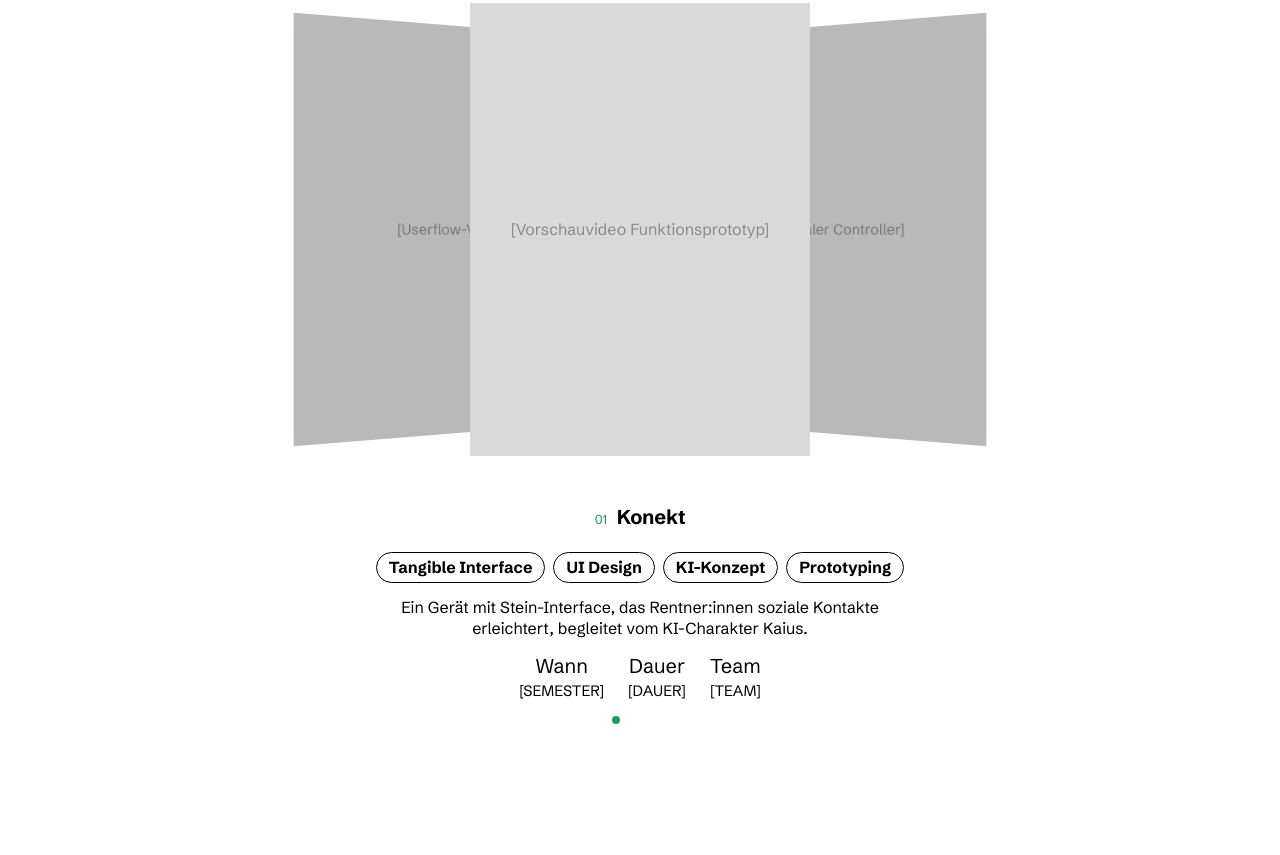
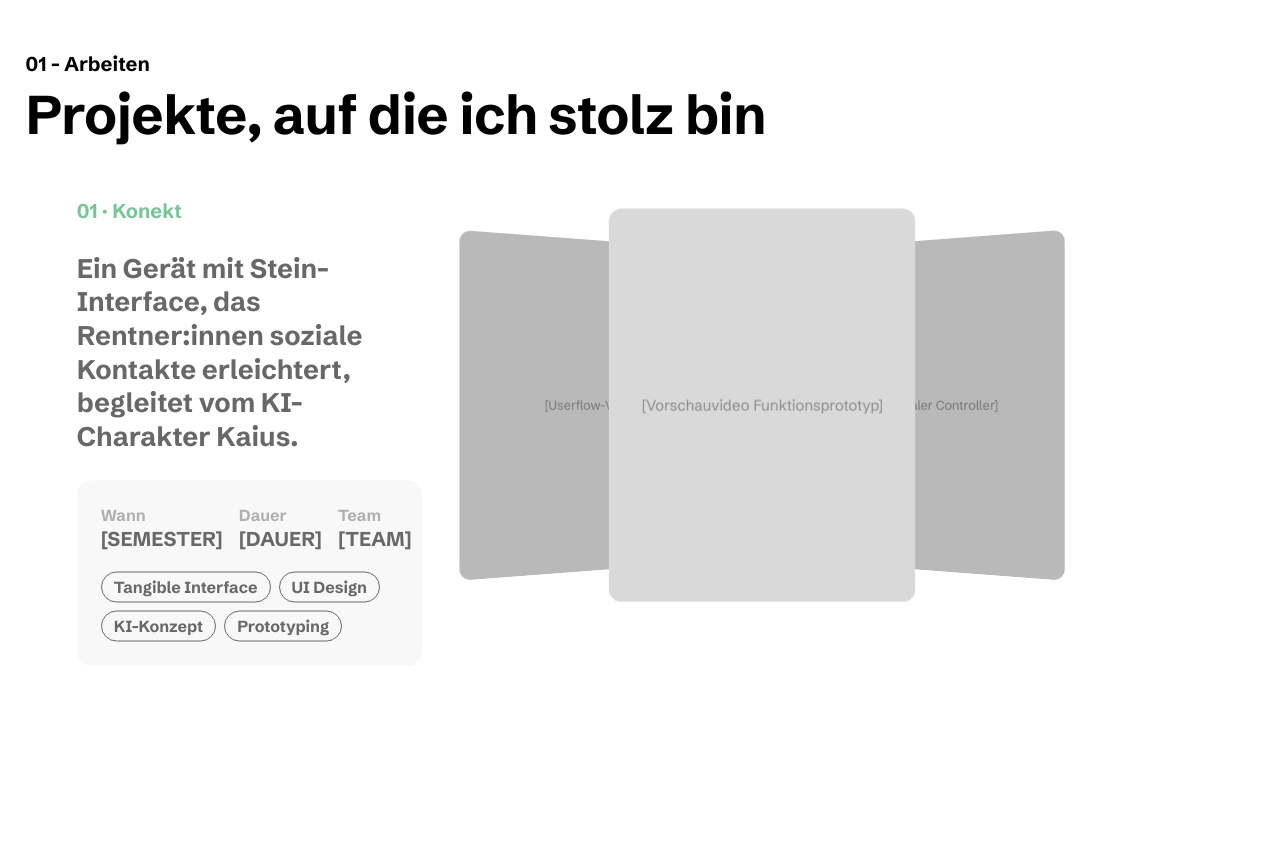
Before and after one commit to cosisoc/cosisoc, an Astro site: page / in a window 1280 px wide. Shown: the part 925-1780 px from the top of the page. Built offline with nearby package versions, Linux system fonts and the light colour scheme; Astro itself is replaced by a stand-in of ours.

Commit message:
Schritt 4: Arbeiten mit Scroll-Animation (Stapel gleitet nach rechts, Infos blenden ein)
Co-Authored-By: Claude Opus 5.5 <noreply@anthropic.com>

```diff
--- a/src/components/MainProjects.astro
+++ b/src/components/MainProjects.astro
@@ -1,9 +1,12 @@
 ---
 import Media from './Media.astro';
+import SectionHead from './SectionHead.astro';
+import { copy } from '../i18n/copy';
 import { projectUrl, useT, type Lang } from '../i18n/utils';
 import { projectNumber, type Project } from '../lib/projects';
 import '../styles/cardstack.css';
 
+// Arbeiten: beim Reinscrollen gleitet der Kartenstapel von der Mitte nach rechts, links blenden die Infos ein.
 interface Props { lang: Lang; projects: Project[] }
 const { lang, projects } = Astro.props;
 const t = useT(lang);
@@ -13,16 +16,31 @@ const position = (i: number) => (i === 0 ? 'is-active' : i === 1 ? 'is-next' : i
 const cardLabel = (num: string, title: string) =>
   lang === 'de' ? `Projekt ${num}: ${title} öffnen` : `Project ${num}: open ${title}`;
 ---
-<section class="section" id="work" data-nav-section="work">
-  <div class="section-head">
-    <div>
-      <span class="eyebrow">{t('nav.main')}</span>
-      <h2>{t('main.title')}</h2>
+<section id="work" data-nav-section="work">
+  <div class="work-track" data-pin data-pin-end="0.7">
+    <div class="work-sticky section">
+      <div class="work-move">
+        <SectionHead label={copy[lang].work.label} title={copy[lang].work.title} />
+
+        <div class="work-body grid" data-cardstack tabindex="0" aria-roledescription="carousel" aria-label={copy[lang].work.title}>
+          <div class="work-info">
+            {projects.map((p, i) => (
+              <div class="stack-detail" data-info hidden={i !== 0}>
+                <p class="stack-name">{projectNumber(p)} · {p.data.title}</p>
+                <p class="stack-desc">{p.data.short}</p>
+                <div class="stack-specs">
+                  <dl>
+                    <div><dt>{t('project.when')}</dt><dd>{p.data.semester}</dd></div>
+                    <div><dt>{t('project.duration')}</dt><dd>{p.data.duration}</dd></div>
+                    <div><dt>{t('project.team')}</dt><dd>{p.data.team}</dd></div>
+                  </dl>
+                  <ul class="tags">{p.data.tags.map((tag) => <li class="tag">{tag}</li>)}</ul>
                 </div>
-    <span class="hint">{t('main.hint')}</span>
+              </div>
+            ))}
           </div>
 
-  <div class="cardstack" data-cardstack tabindex="0" aria-roledescription="carousel" aria-label={t('main.title')}>
+          <div class="stack-area">
             <div class="stack">
               {projects.map((p, i) => (
                 <a
@@ -34,34 +52,16 @@ const cardLabel = (num: string, title: string) =>
                   inert={position(i) === 'is-hidden'}
                   tabindex="-1"
                 >
-          <Media media={p.data.preview} class="stack-media" sizes="340px" />
+                  <Media media={p.data.preview} class="stack-media" sizes="470px" />
                 </a>
               ))}
             </div>
-
-    <div class="stack-info">
-      {projects.map((p, i) => {
-        const facts = [
-          [t('project.when'), p.data.semester],
-          [t('project.duration'), p.data.duration],
-          [t('project.team'), p.data.team],
-        ];
-        return (
-          <div class="stack-detail" data-info hidden={i !== 0}>
-            <p class="stack-pill"><span class="stack-pill-num">{projectNumber(p)}</span>{p.data.title}</p>
-            <ul class="tags">{p.data.tags.map((tag) => <li class="tag">{tag}</li>)}</ul>
-            <p class="stack-desc">{p.data.short}</p>
-            <dl class="stack-facts">
-              {facts.map(([k, v]) => <div><dt class="label">{k}</dt><dd>{v}</dd></div>)}
-            </dl>
           </div>
-        );
-      })}
-      <div class="stack-dots" aria-hidden="true">
-        {projects.map((_, i) => <span class:list={['stack-dot', { 'is-current': i === 0 }]} />)}
+        </div>
       </div>
     </div>
   </div>
 </section>
 
 <script src="../scripts/cardstack.js"></script>
+<script src="../scripts/scrollpin.js"></script>
--- /dev/null
+++ b/src/scripts/scrollpin.js
@@ -0,0 +1,30 @@
+// Scroll-gekoppelte Abschnitte: [data-pin] ist höher als der Bildschirm, sein Inhalt bleibt stehen (sticky).
+// Dieses Skript setzt nur --p (0 → 1) = wie weit man durch den Abschnitt gescrollt ist; das Aussehen steht im CSS.
+// Auf schmalen Bildschirmen und bei „Bewegung reduzieren“ bleibt alles statisch im Endzustand.
+const tracks = [...document.querySelectorAll('[data-pin]')];
+const enabled = matchMedia('(min-width: 900px) and (prefers-reduced-motion: no-preference)');
+const smooth = (x) => x * x * (3 - 2 * x);
+let queued = false;
+
+function update() {
+  queued = false;
+  document.documentElement.classList.toggle('pins', enabled.matches);
+  for (const track of tracks) {
+    let p = 1;
+    if (enabled.matches) {
+      const distance = track.offsetHeight - innerHeight;
+      // data-pin-end: Anteil der Strecke, nach dem die Animation fertig ist (danach kurz Ruhe)
+      const end = Number(track.dataset.pinEnd ?? 1);
+      p = Math.min(1, Math.max(0, -track.getBoundingClientRect().top / (distance * end)));
+    }
+    track.style.setProperty('--p', smooth(p).toFixed(4));
+  }
+}
+
+const request = () => { if (!queued) { queued = true; requestAnimationFrame(update); } };
+if (tracks.length) {
+  addEventListener('scroll', request, { passive: true });
+  addEventListener('resize', request);
+  enabled.addEventListener('change', request);
+  update();
+}
--- a/src/styles/cardstack.css
+++ b/src/styles/cardstack.css
@@ -1,44 +1,46 @@
-/* Main Projects: Kartenstapel mit hervorlugenden Nachbarkarten.
-   Alle Positionen stehen hier als Klassen; cardstack.js setzt nur die Klassen. */
-.cardstack {
-  --card-w: 340px;
-  display: flex;
-  flex-direction: column;
-  align-items: center;
-  gap: 40px;
-  padding-block: 24px;
-  border-radius: var(--radius-lg);
+/* Arbeiten: Kartenstapel mit hervorlugenden Nachbarkarten.
+   --p (0 → 1, von scrollpin.js) steuert das Reinscrollen; die Kartenpositionen sind Klassen (cardstack.js). */
+
+/* Scroll-Animation: Abschnitt bleibt stehen, Inhalt rückt hoch, Stapel gleitet nach rechts */
+.work-track { --p: 1; }
+.pins .work-track { height: 210vh; }
+.pins .work-sticky { position: sticky; top: 0; height: 100vh; overflow: clip; }
+.work-move { transform: translateY(calc((1 - var(--p)) * 22vh)); }
+.work-body { margin-top: 40px; align-items: center; outline-offset: 12px; border-radius: var(--radius); }
+
+.work-info {
+  grid-column: 1 / 5;
+  padding-left: clamp(0px, 4vw, 62px);
+  opacity: var(--p);
+  transform: translateY(calc((1 - var(--p)) * 32px));
 }
-.cardstack:focus-visible { outline: 2px solid var(--c-accent); outline-offset: 8px; }
+.stack-area {
+  grid-column: 5 / 13;
+  transform: translateX(calc((1 - var(--p)) * -16.5vw)) scale(calc(0.84 + 0.16 * var(--p)));
+  transform-origin: 50% 0;
+}
 
+/* Stapel */
 .stack {
+  --card-w: min(31vw, 468px, calc((100vh - 380px) * 0.78));
   position: relative;
-  width: 100%;
-  height: calc(var(--card-w) * 4 / 3);
+  height: calc(var(--card-w) / 0.78);
   perspective: 1200px;
   transform-style: preserve-3d;
-  overflow-x: clip; /* Nachbarkarten nicht über den Bildschirmrand ragen lassen (clip erhält 3D) */
 }
-
 .stack-card {
   position: absolute;
   top: 0;
   left: 50%;
   width: var(--card-w);
-  aspect-ratio: 3 / 4;
+  aspect-ratio: 468 / 601;
   margin-left: calc(var(--card-w) / -2);
   overflow: hidden;
-  border-radius: var(--radius-card);
+  border-radius: var(--radius);
   text-decoration: none;
-  transform-style: preserve-3d;
   transition: transform var(--dur) var(--ease), opacity var(--dur) var(--ease);
 }
-.stack .stack-card .stack-media {
-  height: 100%;
-  min-height: 0;
-  border-radius: 0;
-  object-fit: cover;
-}
+.stack .stack-card .stack-media { height: 100%; min-height: 0; border-radius: 0; object-fit: cover; }
 /* Abdunkeln der Nachbarn über ein Overlay, damit nur opacity animiert wird */
 .stack-card::after {
   content: '';
@@ -49,48 +51,33 @@
   pointer-events: none;
   transition: opacity var(--dur) var(--ease);
 }
-
 .stack-card.is-active { z-index: 3; transform: none; }
-.stack-card.is-next { z-index: 2; transform: translateX(55%) scale(0.9) rotateY(-25deg); }
-.stack-card.is-prev { z-index: 2; transform: translateX(-55%) scale(0.9) rotateY(25deg); }
+.stack-card.is-next { z-index: 2; transform: translateX(55%) scale(0.84) rotateY(-25deg); }
+.stack-card.is-prev { z-index: 2; transform: translateX(-55%) scale(0.84) rotateY(25deg); }
 .stack-card.is-next::after,
 .stack-card.is-prev::after { opacity: 0.15; }
 .stack-card.is-hidden { z-index: 1; transform: scale(0.8); opacity: 0; }
 
-/* Info unter dem Stapel */
-.stack-info {
+/* Infos links: Kurzbeschreibung + Kasten mit Specs */
+.stack-detail { display: flex; flex-direction: column; gap: 28px; }
+.stack-detail[hidden] { display: none; }
+.stack-name { font-weight: 700; color: var(--c-accent); }
+.stack-desc { font-size: var(--fs-l); font-weight: 700; line-height: 1.25; }
+.stack-specs {
   display: flex;
   flex-direction: column;
-  align-items: center;
-  gap: 16px;
-  max-width: 560px;
-  text-align: center;
+  gap: 20px;
+  padding: 24px;
+  border-radius: var(--radius);
+  background: var(--c-dotted-bg);
 }
-.stack-detail { display: flex; flex-direction: column; align-items: center; gap: 14px; }
-.stack-detail[hidden] { display: none; }
-.stack-pill {
-  display: inline-flex;
-  align-items: baseline;
-  gap: 10px;
-  padding: 8px 18px;
-  border-radius: 999px;
-  background: var(--c-surface-muted);
-  font-size: 20px;
-  font-weight: 600;
-  letter-spacing: -0.01em;
-}
-.stack-pill-num { font-family: var(--f-mono); font-size: 13px; font-weight: 500; color: var(--c-accent); }
-.stack-detail .tags { justify-content: center; }
-.stack-desc { font-size: 16px; color: var(--c-text-soft); }
-.stack-facts { display: flex; flex-wrap: wrap; justify-content: center; gap: 24px; }
-.stack-facts div { display: flex; flex-direction: column; gap: 2px; }
-.stack-facts dd { font-size: 15px; font-weight: 500; }
-
-.stack-dots { display: flex; gap: 8px; }
-.stack-dot { width: 8px; height: 8px; border-radius: 50%; background: var(--c-border-tag); }
-.stack-dot.is-current { background: var(--c-accent); }
+.stack-specs dl { display: grid; grid-template-columns: repeat(3, auto); gap: 16px; }
+.stack-specs dt { font-size: var(--fs-s); color: var(--c-text-muted); font-weight: 700; }
+.stack-specs dd { font-weight: 700; }
 
 /* Mobile: nur Grundgerüst */
 @media (max-width: 767px) {
-  .cardstack { --card-w: 70vw; }
+  .stack-area { order: -1; margin-bottom: 40px; }
+  .stack { --card-w: 70vw; overflow-x: clip; }
+  .work-info { padding-left: 0; }
 }
```
Lines whose indentation alone changed are shown as unchanged.
